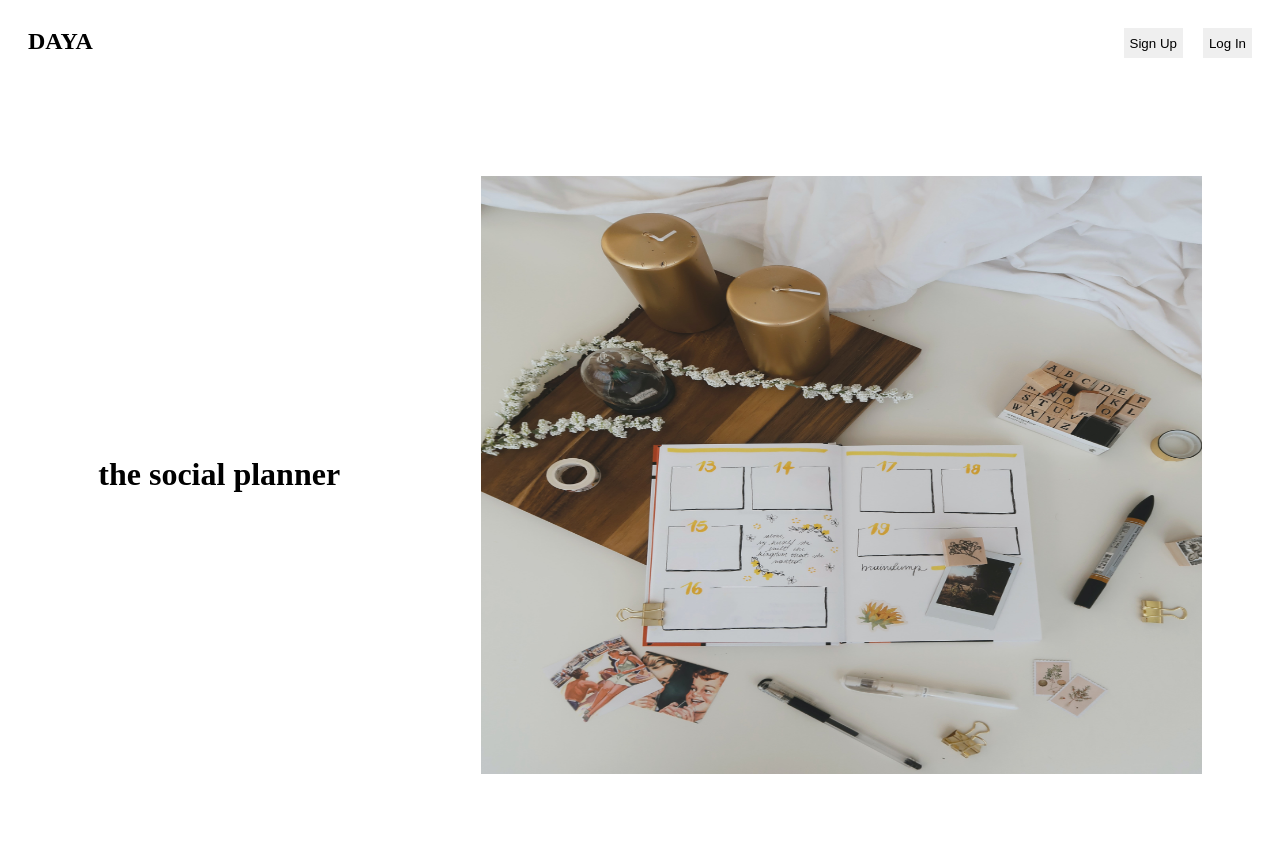
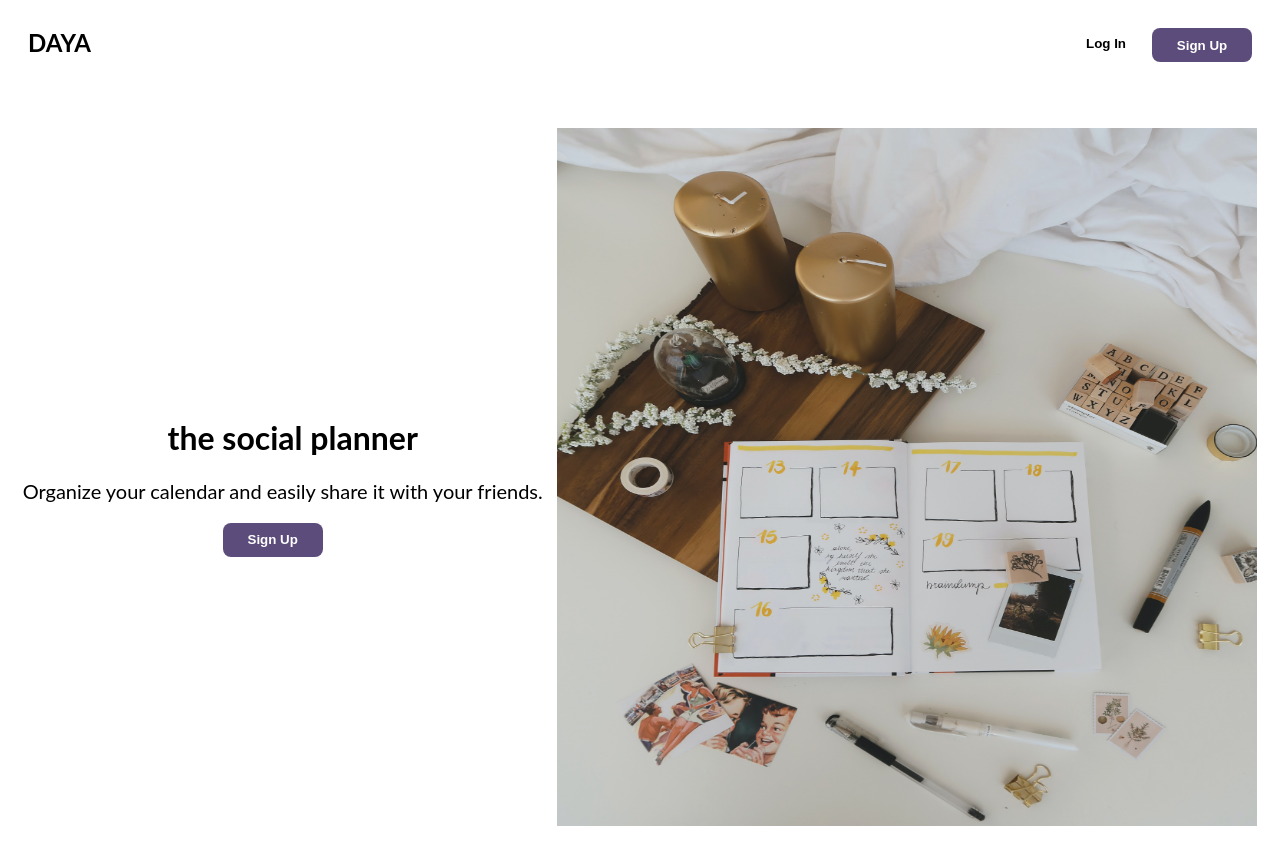
Before and after one commit to deanmayne/daya, a React (Create React App) app in the folder frontend/: page / in a window 1280 px wide. Shown: the top 864 px of the page. Built offline with nearby package versions, Linux system fonts and the light colour scheme.

Commit message:
finished initial splash styling

```diff
--- a/frontend/src/components/navbar/navbar.css
+++ b/frontend/src/components/navbar/navbar.css
@@ -1,16 +1,23 @@
 .user-auth-button {
     border: none;
     outline: none;
+    background-color: white;
     height: 30px;
     width: 15opx;
     margin-top: 20px;
     margin-right: 20px;
+    font-weight: 700;
 
 }
 
 #nav-container {
     display: flex;
     justify-content: space-between
+}
+
+#splash-description {
+    font-family: Lato, sans-serif;
+    font-size: 20px;
 }
 
 #button-container {
@@ -20,17 +27,33 @@
 
 #img-container {
     display: flex;
-    justify-content: space-around;
+    justify-content: space-evenly;
     align-items: center;
     height: 100vh;
 
 }
 
 #nav-header {
-    padding-left: 20px
+    padding-left: 20px;
+    font-family: Lato, sans-serif;
+    font-weight: 700;
 }
 
 #splash-img {
-    height: 598px;
-    width: 721px;
+    height: 698px;
+    width: 700px;
 }
+
+#header-container {
+    display: grid;
+    justify-items: center;
+}
+
+#sign-up {
+    border-radius: 8px;
+    color: white;
+    font-weight: 700px;
+    background-color:rgba(24,0,69,0.7);
+    height: 34px;
+    width: 100px;
+}
--- a/frontend/src/components/navbar/navbar.js
+++ b/frontend/src/components/navbar/navbar.js
@@ -32,12 +32,17 @@ class NavBar extends React.Component {
                         <h2 id="nav-header">DAYA</h2>
                         <div id="button-container">
 
-                        <Link to={'/signup'}><button className="user-auth-button">Sign Up</button></Link>
                         <Link to={'/login'}><button className="user-auth-button">Log In</button></Link>
+                        <Link to={'/signup'}><button className="user-auth-button" id="sign-up">Sign Up</button></Link>
                         </div>
                     </div>
                     <div id="img-container">
+                        <div id="header-container">
                         <h1 id="nav-header">the social planner</h1>
+                        <text id="splash-description"> Organize your calendar and easily share it with your friends. </text>
+                        <Link to={'/signup'}><button className="user-auth-button" id="sign-up">Sign Up</button></Link>
+
+                        </div>
                         <img id="splash-img" alt="pic" src="splash_img.jpg" />
                     </div>
                 </div>
--- a/frontend/src/components/session/login_form.js
+++ b/frontend/src/components/session/login_form.js
@@ -18,7 +18,7 @@ class LoginForm extends React.Component {
     // Once the user has been authenticated, redirect to the Tweets page
     componentWillReceiveProps(nextProps) {
         if (nextProps.currentUser === true) {
-            this.props.history.push('/tweets');
+            this.props.history.push('/events'); //come back to this
         }
 
         // Set or clear errors
--- a/frontend/src/components/session/signup_form.js
+++ b/frontend/src/components/session/signup_form.js
@@ -34,7 +34,6 @@ class SignupForm extends React.Component {
         e.preventDefault();
         let user = {
             username: this.state.username,
-            handle: this.state.handle,
             password: this.state.password,
             password2: this.state.password2
         };
@@ -64,13 +63,7 @@ class SignupForm extends React.Component {
                         <input type="text"
                             value={this.state.username}
                             onChange={this.update('username')}
-                            placeholder="Email"
-                        />
-                        <br />
-                        <input type="text"
-                            value={this.state.handle}
-                            onChange={this.update('handle')}
-                            placeholder="Handle"
+                            placeholder="Username"
                         />
                         <br />
                         <input type="password"
```
Also changed, not shown: 1 other file (tests, documents, lock files or other folders).
